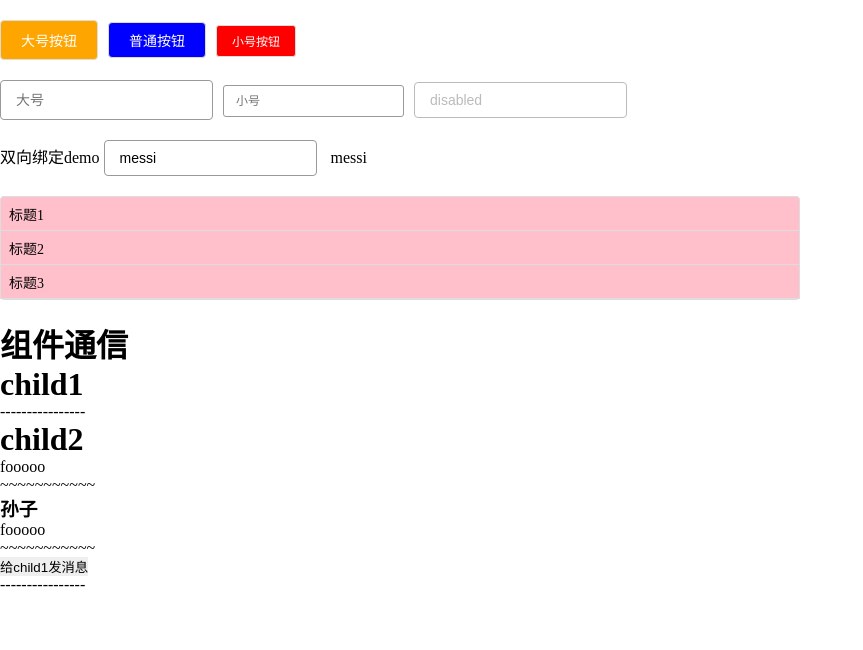
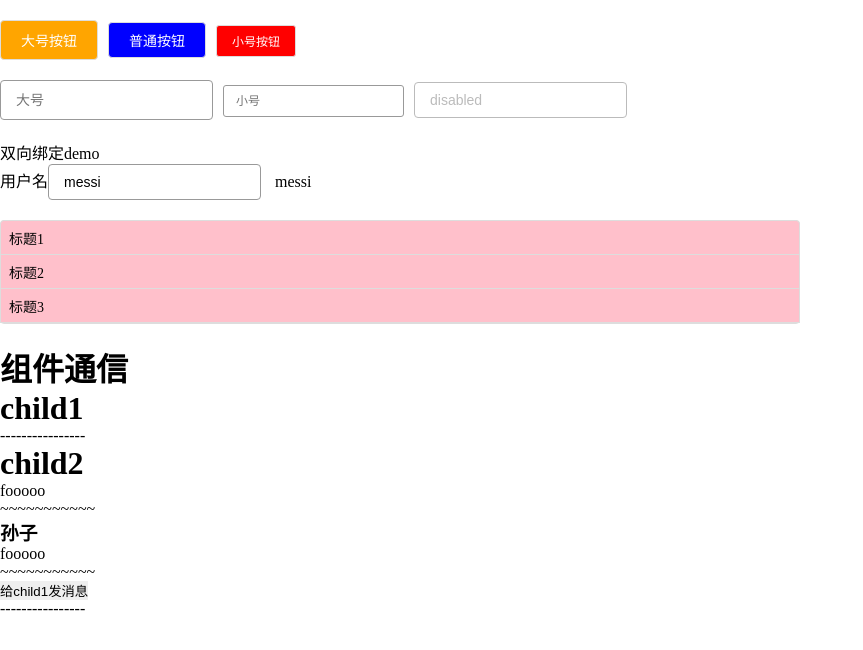
Before and after one commit to Jimmy-22/sp-ui, a Vue app: page / in a window 1280 px wide. Shown: the top 650 px of the page, without its empty margins (0-863 px from the left). Built offline with nearby package versions, Linux system fonts and the light colour scheme.

Commit message:
表单组件开发中

```diff
--- /dev/null
+++ b/modules/spinfo-ui/Form/Form.vue
@@ -0,0 +1,18 @@
+<template>
+  <div>
+    <slot></slot>
+  </div>
+</template>
+
+<script>
+  export default {
+    name: 'SpForm',
+    props: {
+      model: {type: Object, require: true}
+    }
+  }
+</script>
+
+<style lang="scss" scoped>
+
+</style>
--- /dev/null
+++ b/modules/spinfo-ui/Form/FormItem.vue
@@ -0,0 +1,25 @@
+<template>
+  <div>
+    <label v-if="label">{{label}}</label>
+    <slot></slot>
+    <p v-if="error">{{error}}</p>
+  </div>
+</template>
+
+<script>
+  export default {
+    name: "SpFormItem",
+    props: {
+      label: {type: String, default: ''}
+    },
+    data() {
+      return {
+        error: ''
+      }
+    }
+  }
+</script>
+
+<style lang="scss" scoped>
+
+</style>
--- a/modules/spinfo-ui/index.js
+++ b/modules/spinfo-ui/index.js
@@ -1,18 +1,24 @@
 import Button from './Button'
-import Input from './Input'
+import Input from './Form/Input'
+import FormItem from './Form/FormItem'
+import Form from "./Form/Form";
 import Collapse from './Collapse/collapse'
 import CollapseItem from './Collapse/collapse-item'
 
 const SpinfoUI = {}
 const SpButton = {}
 const SpInput = {}
+const SpFormItem = {}
+const SpForm = {}
 const SpCollapse = {}
 const SpCollapseItem = {}
 
-const COMPONENTS = [ Button, Input, Collapse, CollapseItem ]
+const COMPONENTS = [ Button, Input, FormItem, Form, Collapse, CollapseItem ]
 
 SpButton.install = Vue => Vue.component(Button.name, Button)
 SpInput.install = Vue => Vue.component(Input.name, Input)
+SpFormItem.install = Vue => Vue.component(FormItem.name, FormItem)
+SpForm.install = Vue => Vue.component(Form.name, Form)
 SpCollapse.install = Vue => Vue.component(Collapse.name, Collapse)
 SpCollapseItem.install = Vue => Vue.component(CollapseItem.name, CollapseItem)
 
@@ -20,7 +26,9 @@ export {
   SpButton,
   SpInput,
   SpCollapse,
-  SpCollapseItem
+  SpCollapseItem,
+  SpFormItem,
+  SpForm
 }
 
 SpinfoUI.install = function(Vue, options) {
--- a/src/App.vue
+++ b/src/App.vue
@@ -11,7 +11,11 @@
       <sp-input disabled value="disabled"></sp-input>
       <div class="box">
         双向绑定demo
-        <sp-input v-model="model.username"></sp-input>   {{model.username}}
+        <sp-form :model="model">
+          <sp-form-item label="用户名">
+            <sp-input v-model="model.username"></sp-input>   {{model.username}}
+          </sp-form-item>
+        </sp-form>
       </div>
       <!--    <sp-input error="用户名不能少于两个字" value="sss"></sp-input>-->
     </div>
--- a/src/main.js
+++ b/src/main.js
@@ -1,7 +1,7 @@
 import Vue from 'vue'
 import App from './App.vue'
 //import SpUI from '../modules/spinfo-ui'
-import { SpButton, SpInput, SpCollapse, SpCollapseItem } from '../modules/spinfo-ui'
+import { SpButton, SpFormItem, SpInput, SpForm, SpCollapse, SpCollapseItem } from '../modules/spinfo-ui'
 import '../modules/spinfo-ui/common.css'
 import Bus from './utils/bus.js'
 
@@ -14,6 +14,8 @@ import Bus from './utils/bus.js'
 // })
 Vue.use(SpButton)
 Vue.use(SpInput)
+Vue.use(SpFormItem)
+Vue.use(SpForm)
 Vue.use(SpCollapse)
 Vue.use(SpCollapseItem)
 Vue.prototype.$bus = new Bus()
```
Also changed, not shown: modules/spinfo-ui/Form/Input.vue (renamed from modules/spinfo-ui/Input/index.vue).
